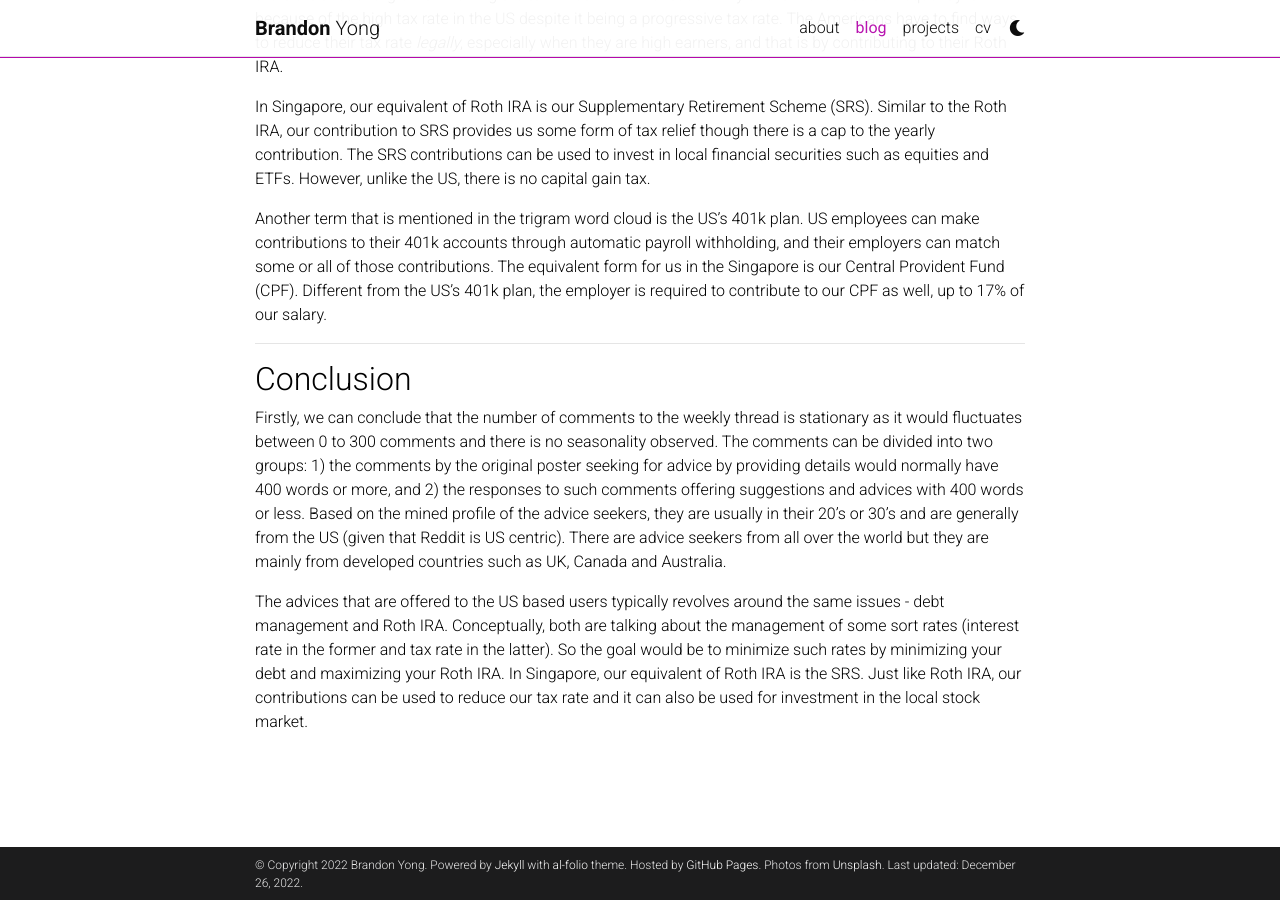
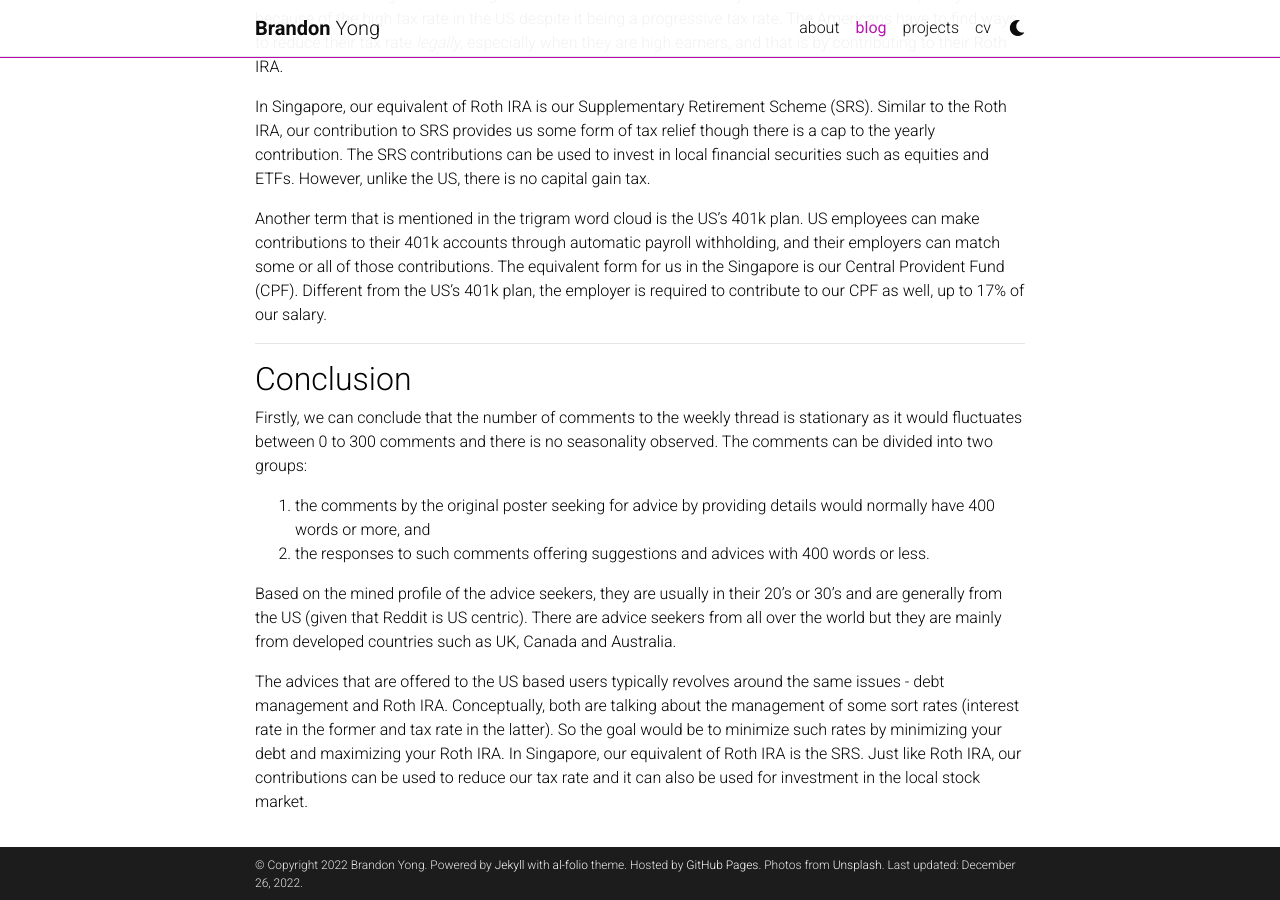
Before and after one commit to brandonyongys/brandonyongys.github.io, a Jekyll site: the page built from _posts/2020-08-16-financial-independence.md, in a window 1280 px wide and 900 px high, scrolled down 5689 px. Built offline with Jekyll 4.4.1, drawn with Linux system fonts in a browser that asks for light colours; full-size pictures stand in for the smaller copies a plugin makes; comment, search, counter and statistics services are not loaded; a style sheet for code colours, icons or effects is not loaded.

Commit message:
Added list in financial independence post conclusion

```diff
--- a/_posts/2020-08-16-financial-independence.md
+++ b/_posts/2020-08-16-financial-independence.md
@@ -106,6 +106,11 @@ Another term that is mentioned in the trigram word cloud is the US's 401k plan.
 
 ## Conclusion
 
-Firstly, we can conclude that the number of comments to the weekly thread is stationary as it would fluctuates between 0 to 300 comments and there is no seasonality observed. The comments can be divided into two groups: 1) the comments by the original poster seeking for advice by providing details would normally have 400 words or more, and 2) the responses to such comments offering suggestions and advices with 400 words or less. Based on the mined profile of the advice seekers, they are usually in their 20's or 30's and are generally from the US (given that Reddit is US centric). There are advice seekers from all over the world but they are mainly from developed countries such as UK, Canada and Australia.
+Firstly, we can conclude that the number of comments to the weekly thread is stationary as it would fluctuates between 0 to 300 comments and there is no seasonality observed. The comments can be divided into two groups:
+
+1. the comments by the original poster seeking for advice by providing details would normally have 400 words or more, and
+1. the responses to such comments offering suggestions and advices with 400 words or less.
+
+Based on the mined profile of the advice seekers, they are usually in their 20's or 30's and are generally from the US (given that Reddit is US centric). There are advice seekers from all over the world but they are mainly from developed countries such as UK, Canada and Australia.
 
 The advices that are offered to the US based users typically revolves around the same issues - debt management and Roth IRA. Conceptually, both are talking about the management of some sort rates (interest rate in the former and tax rate in the latter). So the goal would be to minimize such rates by minimizing your debt and maximizing your Roth IRA. In Singapore, our equivalent of Roth IRA is the SRS. Just like Roth IRA, our contributions can be used to reduce our tax rate and it can also be used for investment in the local stock market.
```
